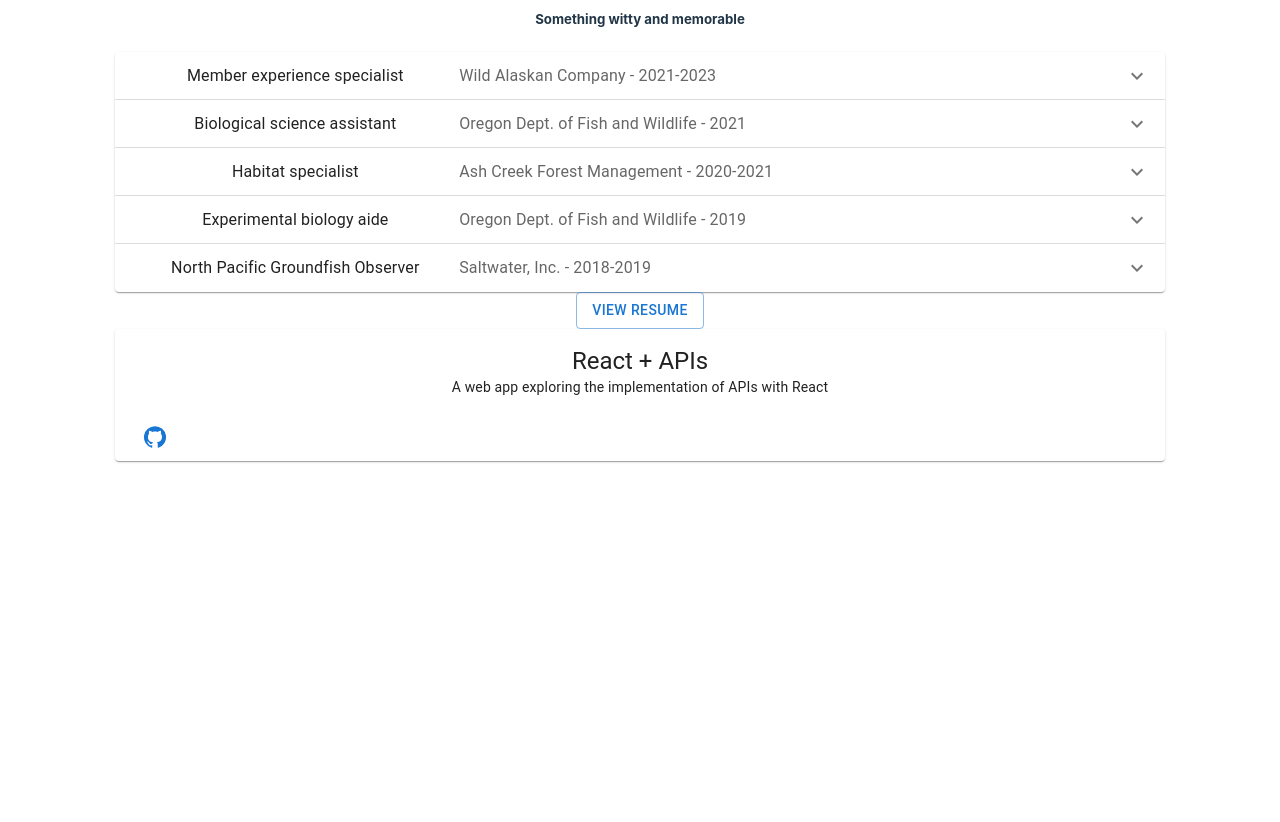
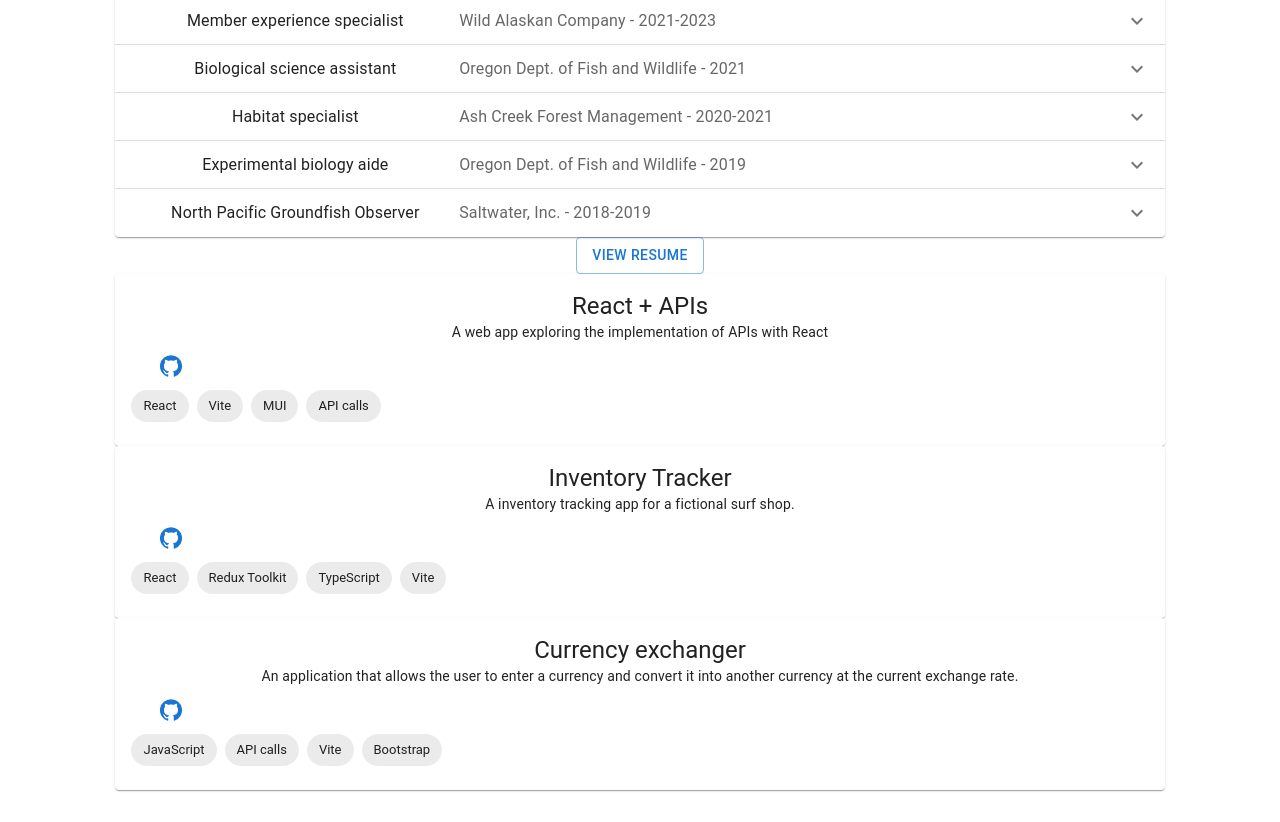
Before and after one commit to teddyXIV/portfolio-v2, a React (Vite) app: page / in a window 1280 px wide. Shown: the part 252-1074 px from the top of the page. Before the commit the page ends 800 px from the top, so only its background shows below. Built offline with nearby package versions, Linux system fonts and the light colour scheme.

Commit message:
add all projects to project component.

```diff
--- a/src/components/Projects.tsx
+++ b/src/components/Projects.tsx
@@ -4,6 +4,8 @@
 import Button from '@mui/material/Button';
 import Typography from '@mui/material/Typography';
 import GitHubIcon from '@mui/icons-material/GitHub';
+import Chip from '@mui/material/Chip';
+import Stack from '@mui/material/Stack';
 
 const Projects = () => {
     return (
@@ -16,10 +18,54 @@
                     <Typography variant="body2">
                         A web app exploring the implementation of APIs with React
                     </Typography>
+                    <CardActions>
+                        <Button size="small" href="https://github.com/teddyXIV/react-api-recipes" target='_blank'>{<GitHubIcon />}</Button>
+                    </CardActions>
+                    <Stack direction="row" spacing={1}>
+                        <Chip label="React" />
+                        <Chip label="Vite" />
+                        <Chip label="MUI" />
+                        <Chip label="API calls" />
+                    </Stack>
                 </CardContent>
-                <CardActions>
-                    <Button size="small" href="https://github.com/teddyXIV/react-api-recipes" target='_blank'>{<GitHubIcon />}</Button>
-                </CardActions>
+            </Card>
+            <Card sx={{ minWidth: 275 }}>
+                <CardContent>
+                    <Typography variant="h5" component="div">
+                        Inventory Tracker
+                    </Typography>
+                    <Typography variant="body2">
+                        A inventory tracking app for a fictional surf shop.
+                    </Typography>
+                    <CardActions>
+                        <Button size="small" href="https://github.com/teddyXIV/redux-inventory-tracker.git" target='_blank'>{<GitHubIcon />}</Button>
+                    </CardActions>
+                    <Stack direction="row" spacing={1}>
+                        <Chip label="React" />
+                        <Chip label="Redux Toolkit" />
+                        <Chip label="TypeScript" />
+                        <Chip label="Vite" />
+                    </Stack>
+                </CardContent>
+            </Card>
+            <Card sx={{ minWidth: 275 }}>
+                <CardContent>
+                    <Typography variant="h5" component="div">
+                        Currency exchanger
+                    </Typography>
+                    <Typography variant="body2">
+                        An application that allows the user to enter a currency and convert it into another currency at the current exchange rate.
+                    </Typography>
+                    <CardActions>
+                        <Button size="small" href="https://github.com/teddyXIV/Currency-Exchanger.git" target='_blank'>{<GitHubIcon />}</Button>
+                    </CardActions>
+                    <Stack direction="row" spacing={1}>
+                        <Chip label="JavaScript" />
+                        <Chip label="API calls" />
+                        <Chip label="Vite" />
+                        <Chip label="Bootstrap" />
+                    </Stack>
+                </CardContent>
             </Card>
         </>
     )
```
